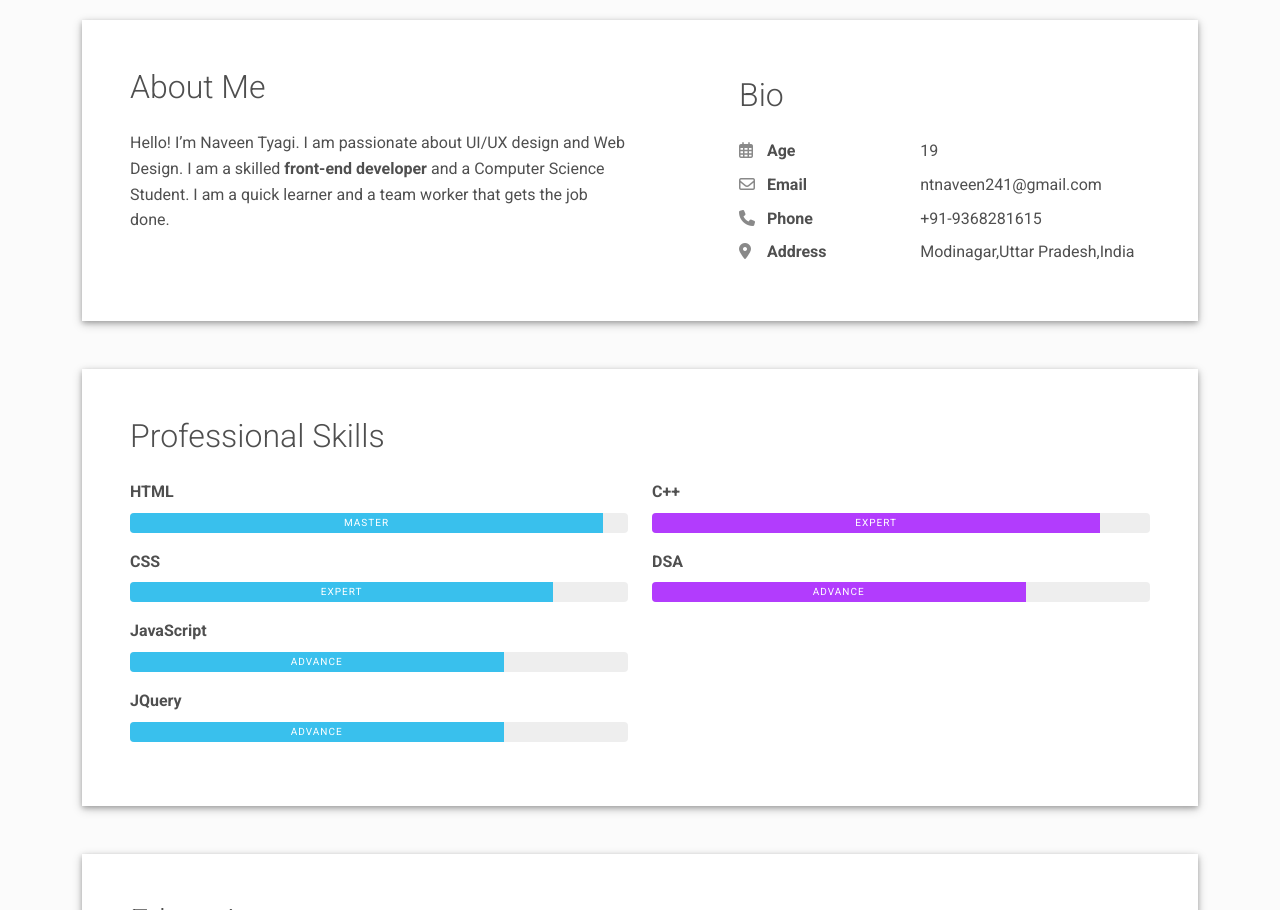
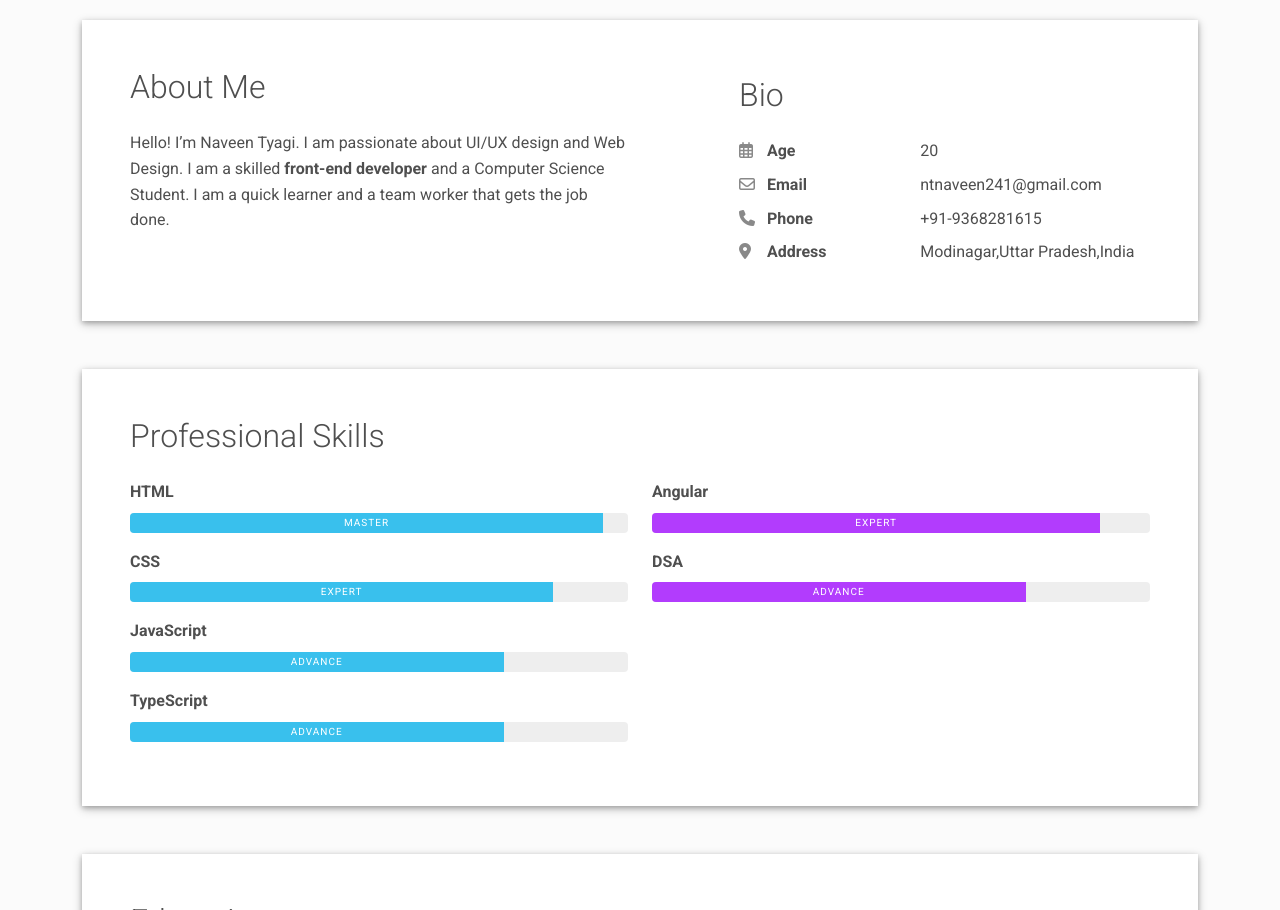
Before and after one commit to webdevnaveen/webdevnaveen.github.io, a plain HTML site: page index.html in a window 1280 px wide. Shown: the part 640-1550 px from the top of the page. Drawn offline with Linux system fonts and the light colour scheme.

Commit message:
Update index.html

```diff
--- a/index.html
+++ b/index.html
@@ -99,7 +99,7 @@
               <div class="pb-2 fw-bolder"><i class="far fa-calendar-alt pe-2 text-muted" style="width:24px;opacity:0.85;"></i> Age</div>
             </div>
             <div class="col-sm-7">
-              <div class="pb-2">19</div>
+              <div class="pb-2">20</div>
             </div>
             <div class="col-sm-5">
               <div class="pb-2 fw-bolder"><i class="far fa-envelope pe-2 text-muted" style="width:24px;opacity:0.85;"></i> Email</div>
@@ -145,7 +145,7 @@
               <div class="progress-bar bg-info" role="progressbar" data-aos="zoom-in-right" data-aos-delay="300" data-aos-anchor=".skills-section" style="width: 75%" aria-valuenow="75" aria-valuemin="0" aria-valuemax="100">Advance</div>
             </div>
           </div>
-          <div class="mb-3"><span class="fw-bolder">JQuery</span>
+          <div class="mb-3"><span class="fw-bolder">TypeScript</span>
             <div class="progress my-2 rounded" style="height: 20px">
               <div class="progress-bar bg-info" role="progressbar" data-aos="zoom-in-right" data-aos-delay="300" data-aos-anchor=".skills-section" style="width: 75%" aria-valuenow="75" aria-valuemin="0" aria-valuemax="100">Advance</div>
             </div>
@@ -153,7 +153,7 @@
         </div>
 
         <div class="col-md-6">
-          <div class="mb-3"><span class="fw-bolder">C++</span>
+          <div class="mb-3"><span class="fw-bolder">Angular</span>
             <div class="progress my-2 rounded" style="height: 20px">
               <div class="progress-bar bg-secondary" role="progressbar" data-aos="zoom-in-right" data-aos-delay="400" data-aos-anchor=".skills-section" style="width: 90%" aria-valuenow="95" aria-valuemin="0" aria-valuemax="100">Expert</div>
             </div>
```
